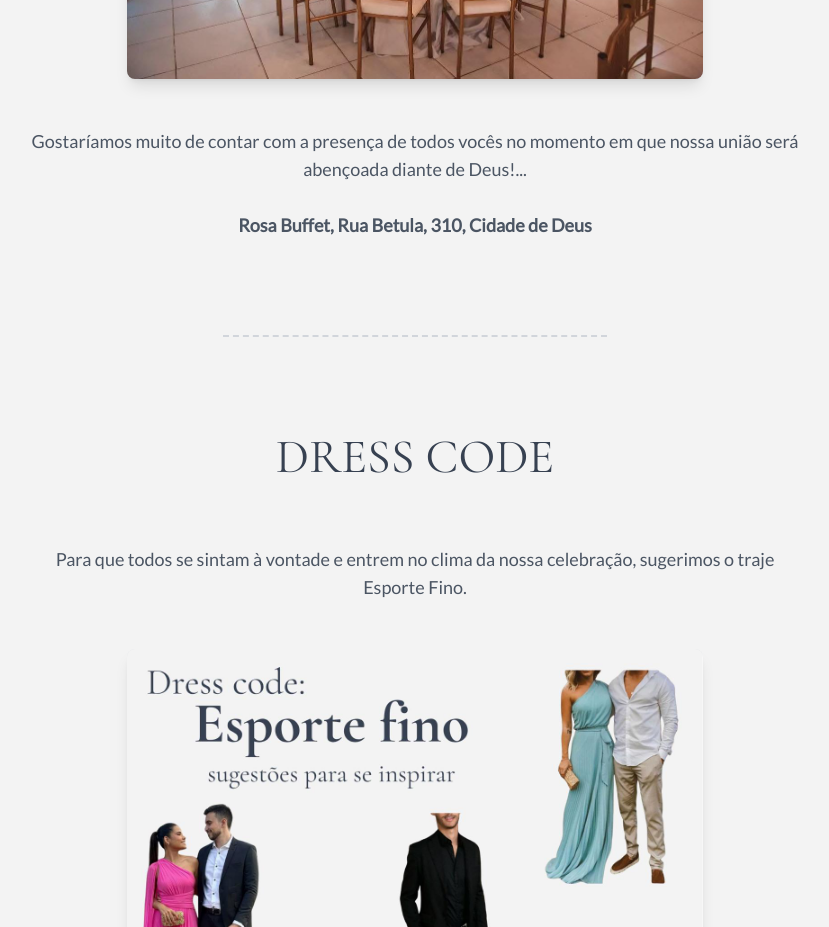
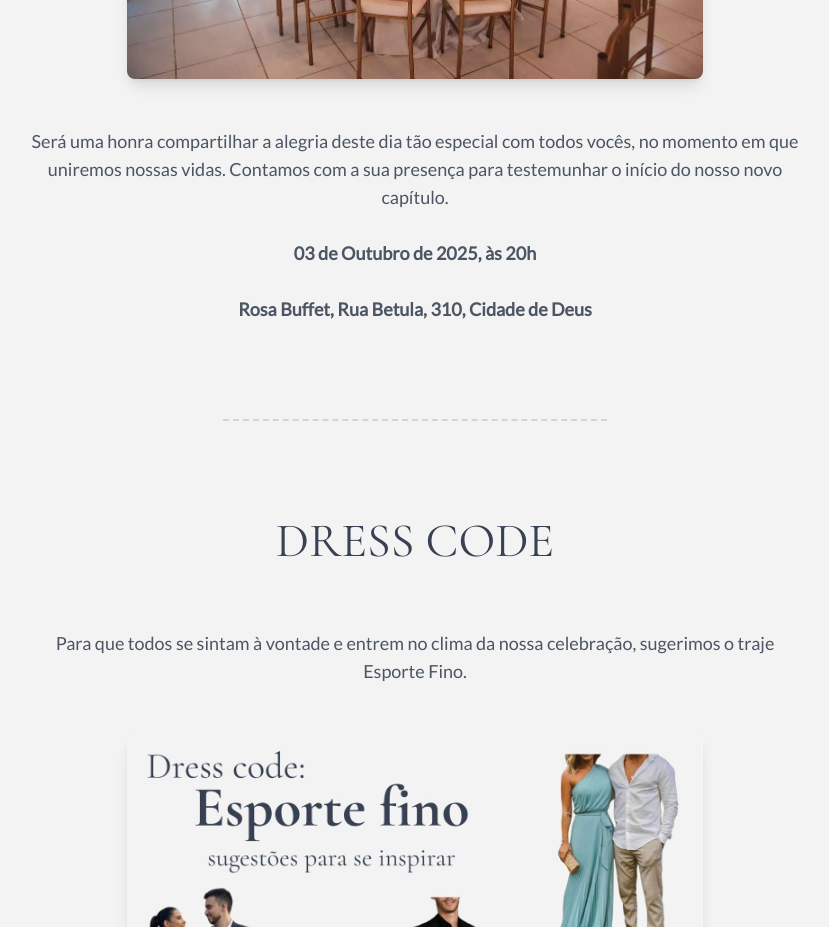
Before and after one commit to victordantas1/casamento-landing-page, a React (Create React App) app: page / in a window 1280 px wide. Shown: the part 2360-3287 px from the top of the page, without its empty margins (225-1054 px from the left). Built offline with nearby package versions, Linux system fonts and the light colour scheme; no server answers.

Commit message:
Change cerimonia text and add ceremony datetime

```diff
--- a/src/App.js
+++ b/src/App.js
@@ -118,7 +118,13 @@ const AboutSection = () => (
 const CeremonySection = () => (
     <Section id="cerimonia" title="CERIMÔNIA">
         <div className="max-w-3xl mx-auto mb-12"><ImageFrame src="cerimonia.jpg" alt="Local da Cerimônia" shape="rectangle" /></div>
-        <p className="max-w-3xl mx-auto text-gray-600 leading-relaxed text-base md:text-lg">Gostaríamos muito de contar com a presença de todos vocês no momento em que nossa união será abençoada diante de Deus!...<br/><br/><strong><a href={'https://maps.app.goo.gl/Fi7jBMMfL7bUdHk26?g_st=iw'} target={"_blank"} rel={"noopener noreferrer"}>Rosa Buffet, Rua Betula, 310, Cidade de Deus</a></strong></p>
+        <p className="max-w-3xl mx-auto text-gray-600 leading-relaxed text-base md:text-lg">
+            Será uma honra compartilhar a alegria deste dia tão especial com todos vocês, no momento em que uniremos nossas vidas. Contamos com a sua presença para testemunhar o início do nosso novo capítulo.
+            <br/><br/>
+            <strong>03 de Outubro de 2025, às 20h</strong>
+            <br/><br/>
+            <strong><a href={'https://maps.app.goo.gl/Fi7jBMMfL7bUdHk26?g_st=iw'} target={"_blank"} rel={"noopener noreferrer"}>Rosa Buffet, Rua Betula, 310, Cidade de Deus</a></strong>
+        </p>
     </Section>
 );
 
```
